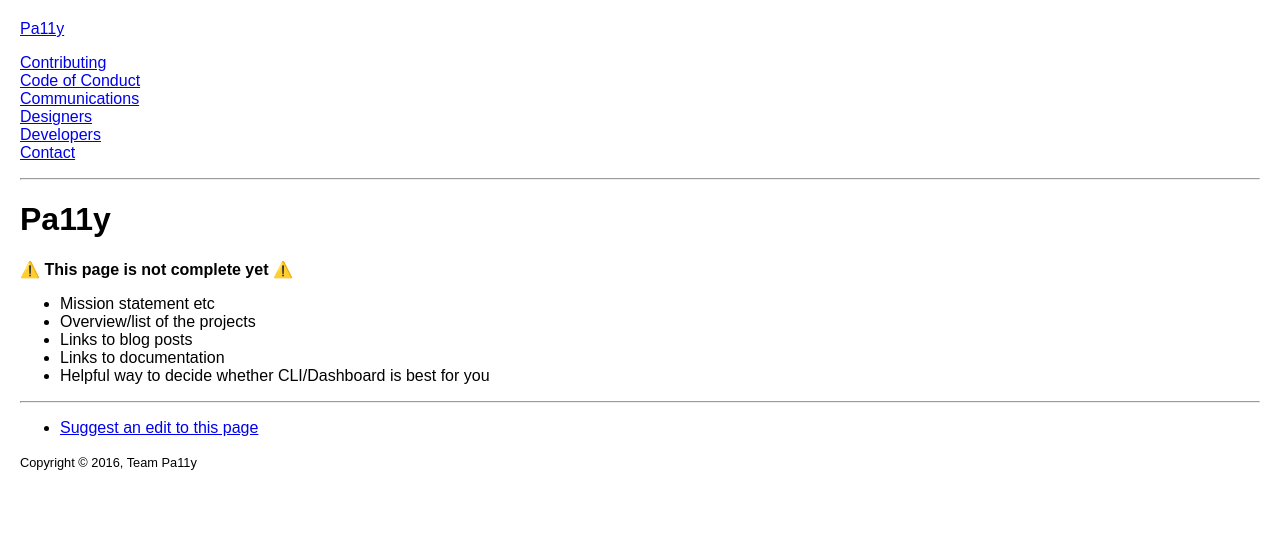
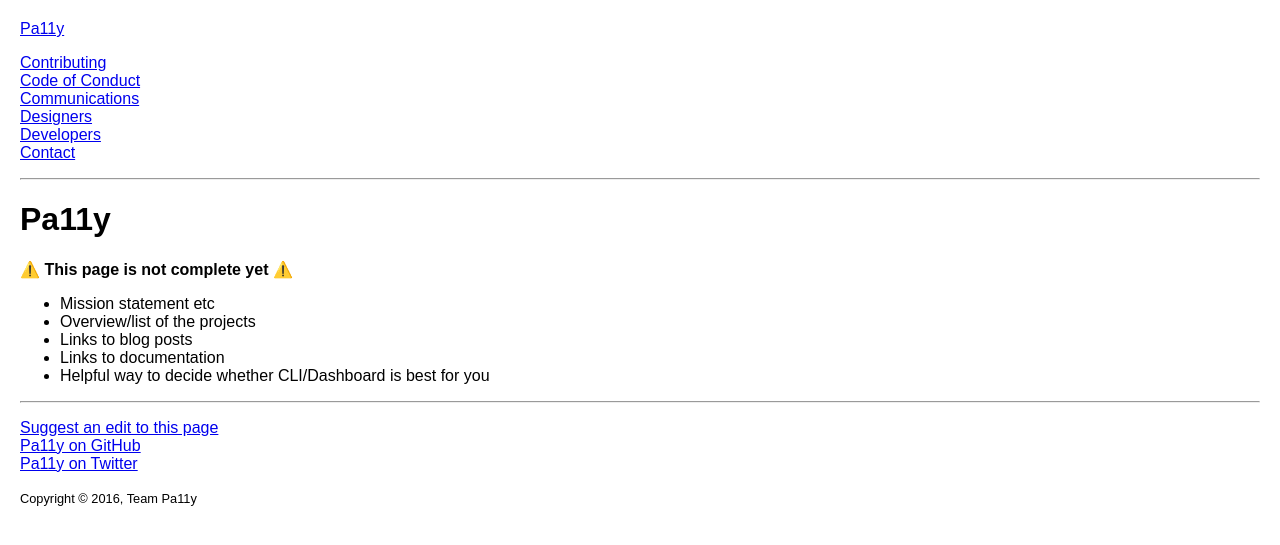
Before and after one commit to pa11y/pa11y.github.io, a Jekyll site: the page built from pages/home.md, in a window 1280 px wide. Shown: the top 545 px of the page. Built offline with Jekyll 4.4.1, drawn with Linux system fonts in a browser that asks for light colours; emoji names are drawn with the system emoji font.

Commit message:
Add more links to the footer

```diff
--- a/_includes/footer.html
+++ b/_includes/footer.html
@@ -4,10 +4,26 @@
 <footer role="contentinfo">
 
 	<nav>
-		<ul>
-			<li>
-				<a href="{{site.github.repository_url}}/edit/master/{{page.path}}">Suggest an edit to this page</a>
+		<ul class="site-navigation">
+
+			<li class="site-navigation__item">
+				<a href="{{site.github.repository_url}}/edit/master/{{page.path}}">
+					Suggest an edit to this page
+				</a>
 			</li>
+
+			<li class="site-navigation__item">
+				<a href="https://github.com/pa11y">
+					Pa11y on GitHub
+				</a>
+			</li>
+
+			<li class="site-navigation__item">
+				<a href="https://twitter.com/pa11yorg">
+					Pa11y on Twitter
+				</a>
+			</li>
+
 		</ul>
 	</nav>
 
```
